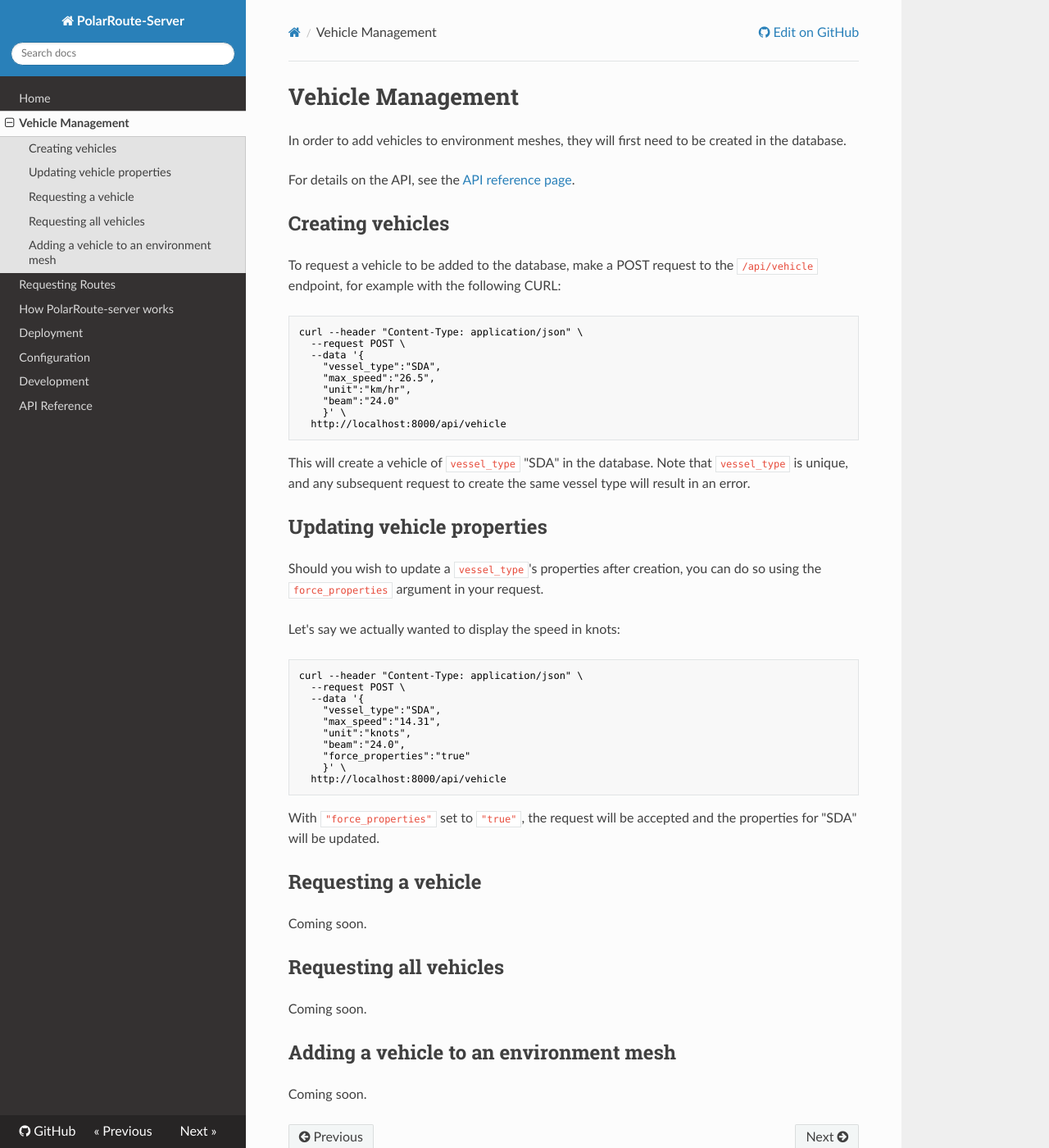
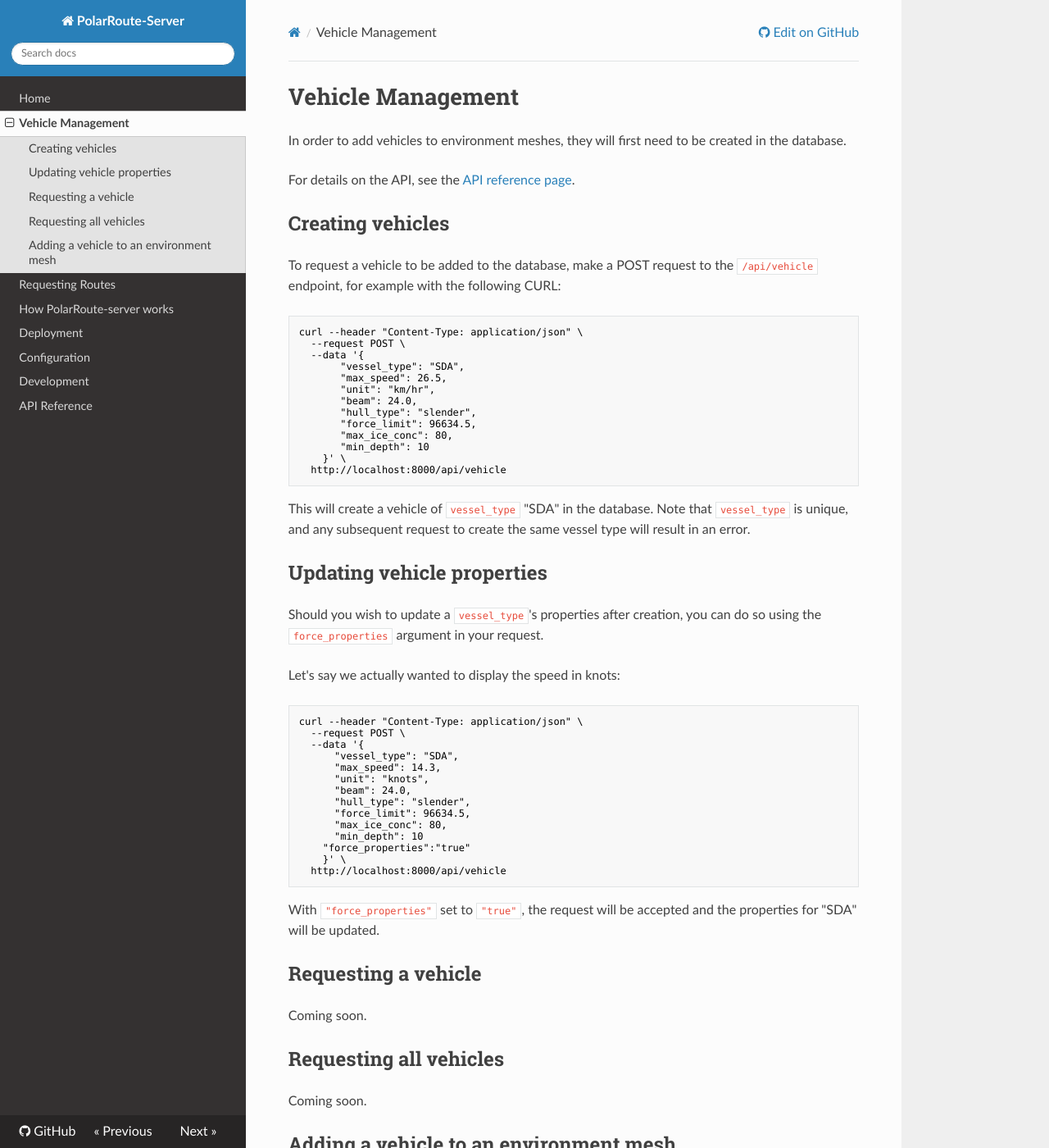
Before and after one commit to bas-amop/PolarRoute-server, an MkDocs documentation site: the page built from docs/vehicle-management.md, in a window 1280 px wide and 1400 px high. Shown: the whole window at 82% size. Built offline with MkDocs 1.6.1, drawn with Linux system fonts in a browser that asks for light colours; nearby versions of some CDN libraries.

````diff
--- a/docs/vehicle-management.md
+++ b/docs/vehicle-management.md
@@ -13,10 +13,14 @@
 curl --header "Content-Type: application/json" \
   --request POST \
   --data '{
-    "vessel_type":"SDA",
-    "max_speed":"26.5",
-    "unit":"km/hr",
-    "beam":"24.0"
+       "vessel_type": "SDA",
+       "max_speed": 26.5,
+       "unit": "km/hr",
+       "beam": 24.0,
+       "hull_type": "slender",
+       "force_limit": 96634.5,
+       "max_ice_conc": 80,
+       "min_depth": 10
     }' \
   http://localhost:8000/api/vehicle
 ```
@@ -35,10 +39,14 @@
 curl --header "Content-Type: application/json" \
   --request POST \
   --data '{
-    "vessel_type":"SDA",
-    "max_speed":"14.31",
-    "unit":"knots",
-    "beam":"24.0",
+      "vessel_type": "SDA",
+      "max_speed": 14.3,
+      "unit": "knots",
+      "beam": 24.0,
+      "hull_type": "slender",
+      "force_limit": 96634.5,
+      "max_ice_conc": 80,
+      "min_depth": 10
     "force_properties":"true"
     }' \
   http://localhost:8000/api/vehicle
````
Also changed, not shown: 1 other file.
